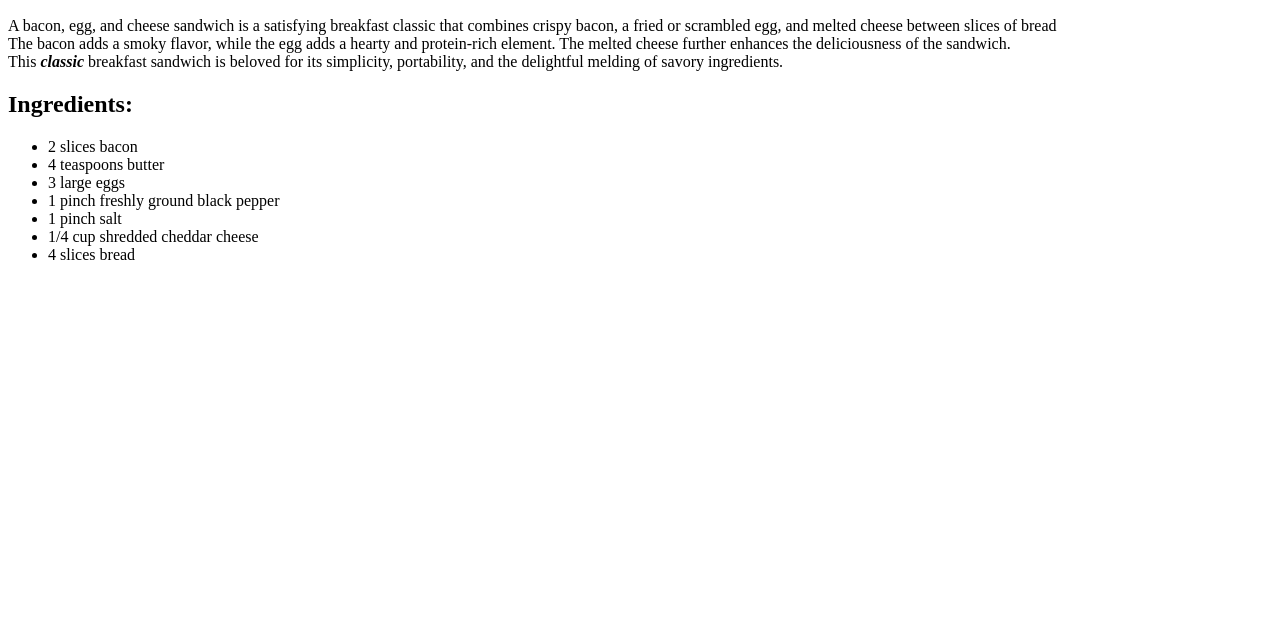
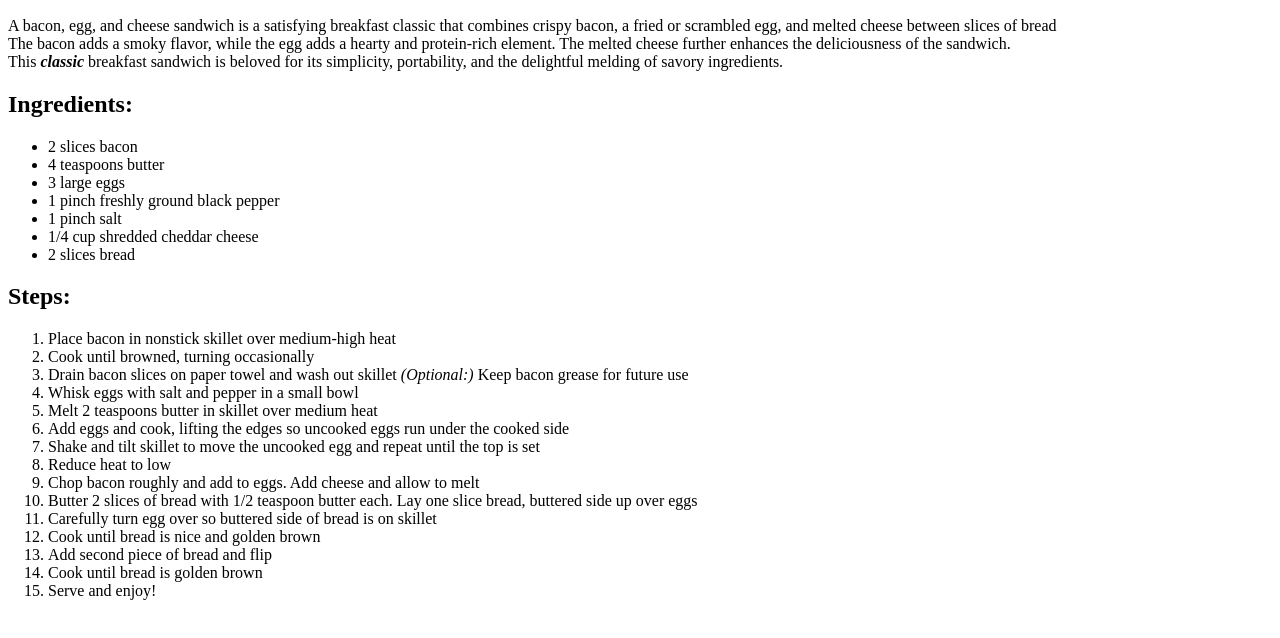
Before and after one commit to jsonp504/odin-recipes, a plain HTML site: page recipes/baconeggcheese.html in a window 1280 px wide. Shown: the part 148-786 px from the top of the page. Drawn offline with Linux system fonts and the light colour scheme.

Commit message:
Add ordered steps list third recipe

```diff
--- a/recipes/baconeggcheese.html
+++ b/recipes/baconeggcheese.html
@@ -25,8 +25,27 @@
             <li>1 pinch freshly ground black pepper</li>
             <li>1 pinch salt</li>
             <li>1/4 cup shredded cheddar cheese</li>
-            <li>4 slices bread</li>
+            <li>2 slices bread</li>
         </ul>
+
+        <h2>Steps:</h2>
+        <ol>
+            <li>Place bacon in nonstick skillet over medium-high heat</li>
+            <li>Cook until browned, turning occasionally</li>
+            <li>Drain bacon slices on paper towel and wash out skillet <em>(Optional:)</em> Keep bacon grease for future use</li>
+            <li>Whisk eggs with salt and pepper in a small bowl</li>
+            <li>Melt 2 teaspoons butter in skillet over medium heat</li>
+            <li>Add eggs and cook, lifting the edges so uncooked eggs run under the cooked side</li>
+            <li>Shake and tilt skillet to move the uncooked egg and repeat until the top is set</li>
+            <li>Reduce heat to low</li>
+            <li>Chop bacon roughly and add to eggs. Add cheese and allow to melt</li>
+            <li>Butter 2 slices of bread with 1/2 teaspoon butter each. Lay one slice bread, buttered side up over eggs</li>
+            <li>Carefully turn egg over so buttered side of bread is on skillet</li>
+            <li>Cook until bread is nice and golden brown</li>
+            <li>Add second piece of bread and flip</li>
+            <li>Cook until bread is golden brown</li>
+            <li>Serve and enjoy!</li>
+        </ol>
 
     </body>
 </html>
```
